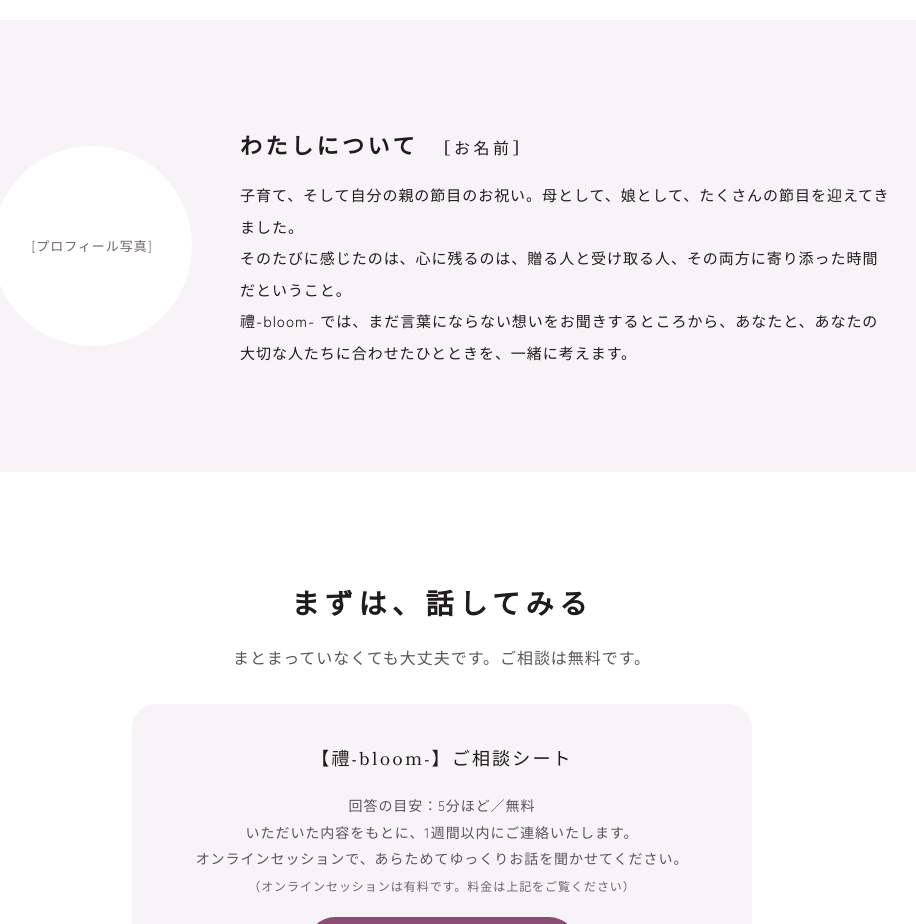
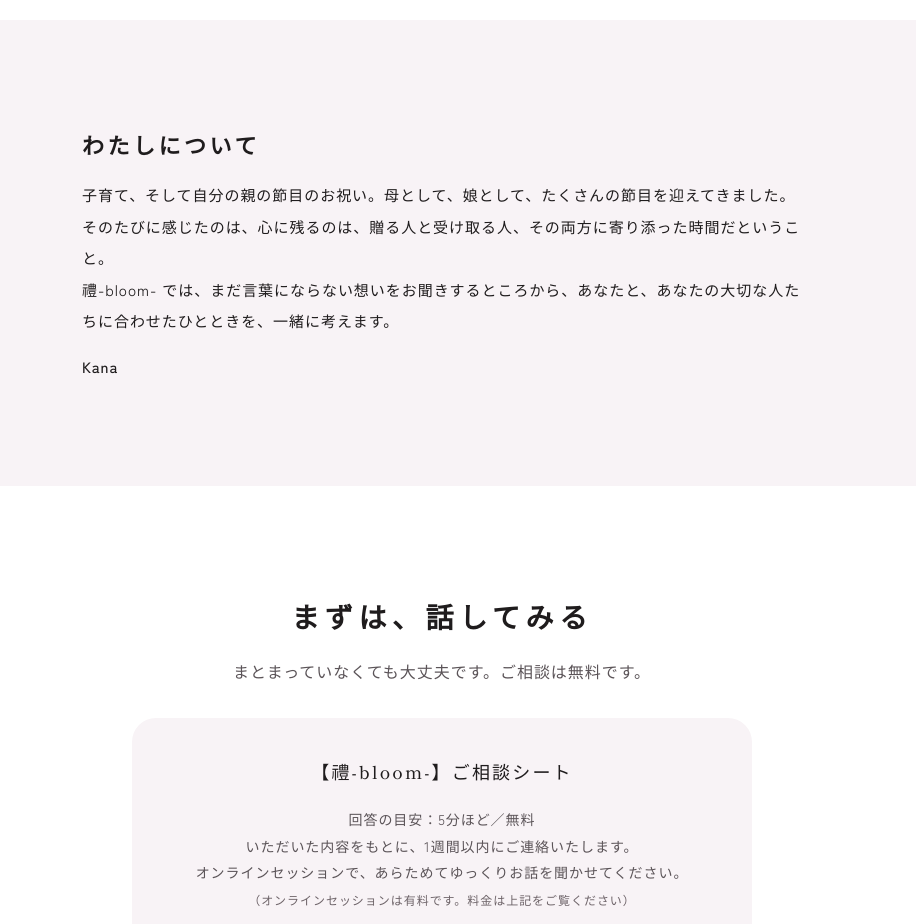
Before and after one commit to KanaIsmt/rei-bloom, a plain HTML site: page index.html in a window 1280 px wide. Shown: the part 2160-3084 px from the top of the page, without its empty margins (198-1114 px from the left). Drawn offline with Linux system fonts and the light colour scheme.

Commit message:
Add files via upload

```diff
--- a/index.html
+++ b/index.html
@@ -3,6 +3,7 @@
 <head>
 <meta charset="utf-8">
 <meta name="viewport" content="width=device-width, initial-scale=1">
+<meta name="robots" content="noindex, nofollow">
 <title>禮-bloom- | 想いを咲かせる。</title>
 <meta name="description" content="人生の節目の「何かしたい」を、かたちに。まだ言葉にならない想いをお聞きして、あなたと大切な人のための「ひととき」をご提案します。">
 <meta property="og:title" content="禮-bloom- | 想いを咲かせる。">
@@ -130,10 +131,10 @@
 <!-- 4 About -->
 <section id="about" class="section section-tint">
   <div class="container container-about">
-    <div class="profile-photo" role="img" aria-label="プロフィール写真">[プロフィール写真]</div>
     <div class="about-text">
-      <h2>わたしについて　<span class="about-name">[お名前]</span></h2>
+      <h2>わたしについて</h2>
       <p>子育て、そして自分の親の節目のお祝い。母として、娘として、たくさんの節目を迎えてきました。<br>そのたびに感じたのは、心に残るのは、贈る人と受け取る人、その両方に寄り添った時間だということ。<br>禮-bloom- では、まだ言葉にならない想いをお聞きするところから、あなたと、あなたの大切な人たちに合わせたひとときを、一緒に考えます。</p>
+      <p class="about-name">Kana</p>
     </div>
   </div>
 </section>
```
